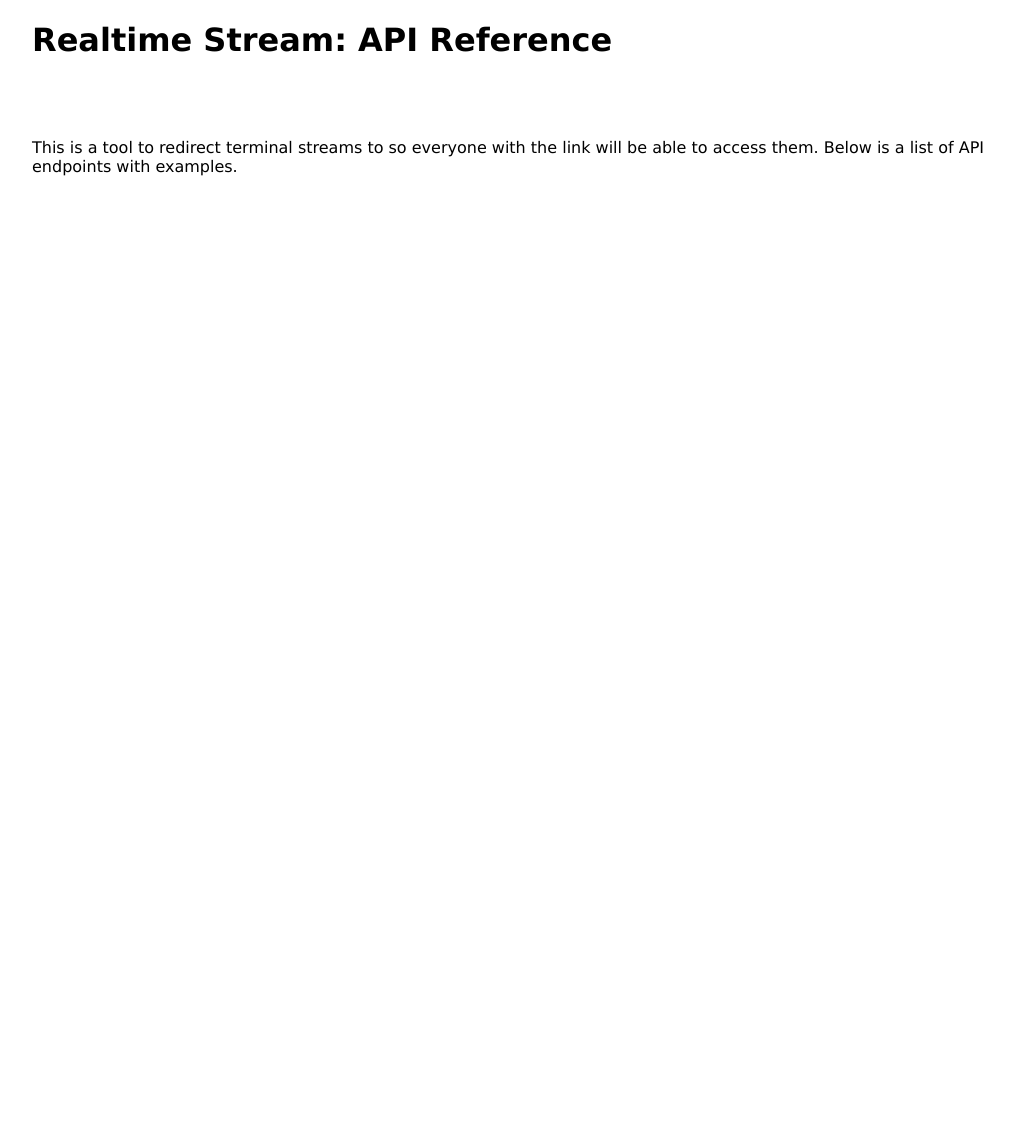
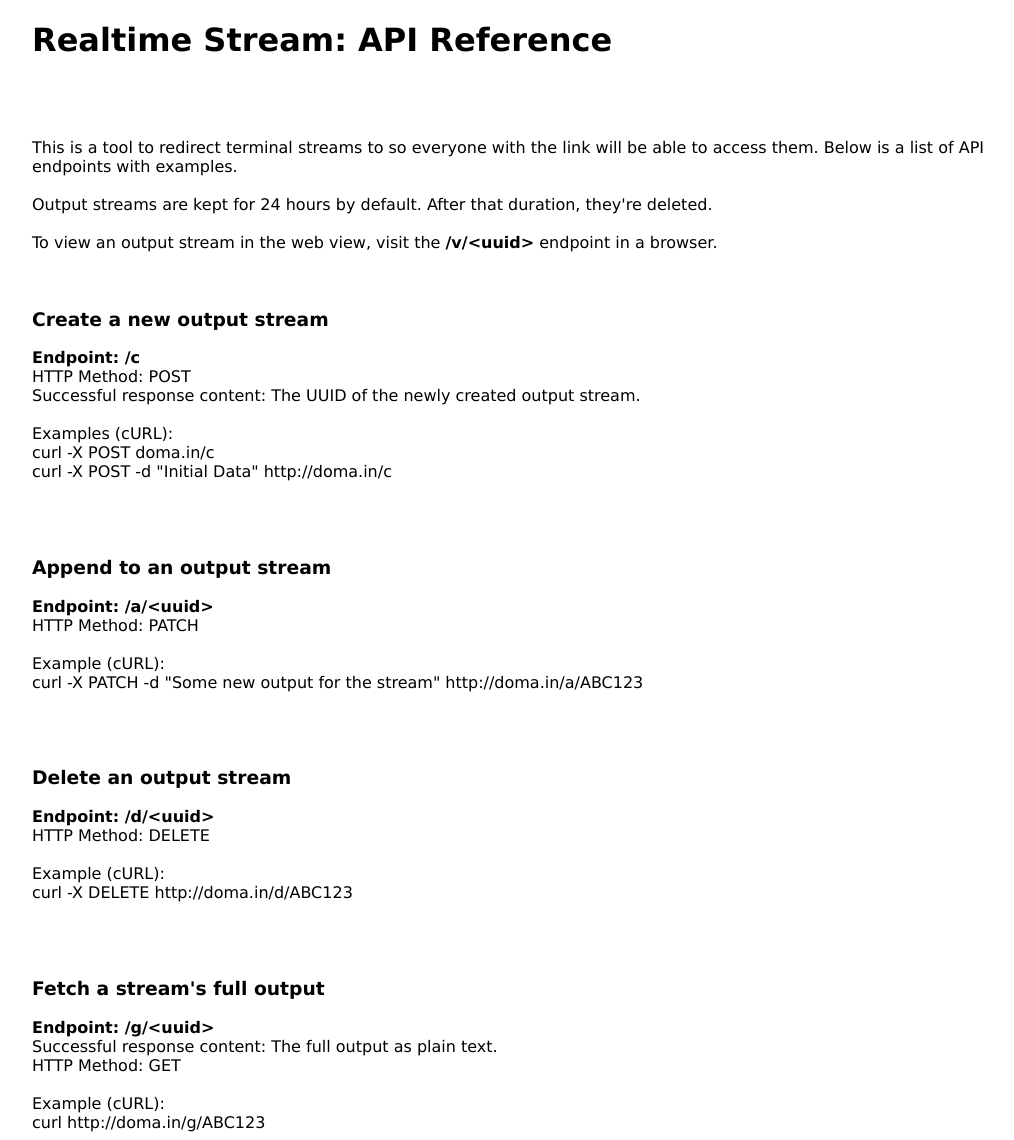
Before and after one commit to TheCheese42/realtime-stream, a Flask app: page / in a window 1280 px wide. Shown: the whole page, without its empty margins (128-1142 px from the left). Before the commit the page ends 176 px from the top, so only its background shows below. Run offline with Flask 3, Linux system fonts and the light colour scheme; parts of the project's set-up code (start-up, migrations or seed data) failed here and were passed over.

Commit message:
Implemented deletion daemon

```diff
--- a/rtstream/app.py
+++ b/rtstream/app.py
@@ -1,11 +1,12 @@
 import os
+import threading
 from pathlib import Path
 
 import dotenv
+from database import Database
+from delete_daemon import delete_daemon
 from flask import Flask, jsonify, render_template, request
 from mysql.connector import Error as ConnectorError
-
-from .database import Database
 
 app = Flask(__name__)
 
@@ -31,6 +32,7 @@ if password is None:
 if database is None:
     malformed_dotenv("MYSQL_DATABASE")
 
+
 DB = Database(
     host=host,
     user=user,
@@ -40,7 +42,12 @@ DB = Database(
 )
 
 
-INTERNAL_ERROR = jsonify({"error": "An internal error occurred."}), 500
+thread = threading.Thread(target=delete_daemon, daemon=True, args=(DB,))
+thread.start()
+
+
+with app.app_context():
+    INTERNAL_ERROR = jsonify({"error": "An internal error occurred."}), 500
 
 
 @app.route("/")
@@ -55,14 +62,19 @@ def create_output():
     except ConnectorError:
         return INTERNAL_ERROR
 
-    return jsonify(
-        {"message": "New output created successfully", "uuid": uuid}
-    ), 201
+    data = request.get_data().decode("utf-8")
+    if data:
+        try:
+            DB.append_to_output(uuid, data)
+        except ConnectorError:
+            return INTERNAL_ERROR
+
+    return uuid, 201
 
 
-@app.route("/a/<str:uuid>", methods=["PATCH"])
+@app.route("/a/<uuid>", methods=["PATCH"])
 def append_to_output(uuid):
-    data = request.get_json()
+    data = request.get_data().decode("utf-8")
 
     try:
         if not DB.has_output(uuid):
@@ -83,7 +95,7 @@ def append_to_output(uuid):
     return jsonify({"message": "Output appended successfully"}), 200
 
 
-@app.route("/d/<str:uuid>", methods=["DELETE"])
+@app.route("/d/<uuid>", methods=["DELETE"])
 def delete_output(uuid):
     try:
         if not DB.has_output(uuid):
@@ -97,3 +109,19 @@ def delete_output(uuid):
         return INTERNAL_ERROR
 
     return jsonify({"message": "Output deleted successfully"}), 200
+
+
+@app.route("/g/<uuid>")
+def get_output(uuid):
+    try:
+        if not DB.has_output(uuid):
+            return jsonify({"error": "Output doesn't exist"}), 404
+    except ConnectorError:
+        return INTERNAL_ERROR
+
+    try:
+        output = DB.get_output(uuid)
+    except ConnectorError:
+        return INTERNAL_ERROR
+
+    return output, 200
--- a/rtstream/templates/index.html
+++ b/rtstream/templates/index.html
@@ -25,7 +25,51 @@
 
     <br><br><br>
 
-    This is a tool to redirect terminal streams to so everyone with the link will be able to access them. Below is a list of API endpoints with examples.
+    This is a tool to redirect terminal streams to so everyone with the link will be able to access them. Below is a list of API endpoints
+    with examples.
+    <br><br>
+    Output streams are kept for 24 hours by default. After that duration, they're deleted.
+    <br><br>
+    To view an output stream in the web view, visit the <b>/v/&lt;uuid&gt;</b> endpoint in a browser.
+
+    <br><br><br>
+
+    <h3>Create a new output stream</h3>
+    <b>Endpoint: /c</b><br>
+    HTTP Method: POST<br>
+    Successful response content: The UUID of the newly created output stream.<br>
+    <br>
+    Examples (cURL):<br>
+    curl -X POST doma.in/c<br>
+    curl -X POST -d "Initial Data" http://doma.in/c<br>
+
+    <br><br><br>
+
+    <h3>Append to an output stream</h3>
+    <b>Endpoint: /a/&lt;uuid&gt;</b><br>
+    HTTP Method: PATCH<br>
+    <br>
+    Example (cURL):<br>
+    curl -X PATCH -d "Some new output for the stream" http://doma.in/a/ABC123<br>
+
+    <br><br><br>
+
+    <h3>Delete an output stream</h3>
+    <b>Endpoint: /d/&lt;uuid&gt;</b><br>
+    HTTP Method: DELETE<br>
+    <br>
+    Example (cURL):<br>
+    curl -X DELETE http://doma.in/d/ABC123<br>
+
+    <br><br><br>
+
+    <h3>Fetch a stream's full output</h3>
+    <b>Endpoint: /g/&lt;uuid&gt;</b><br>
+    Successful response content: The full output as plain text.<br>
+    HTTP Method: GET<br>
+    <br>
+    Example (cURL):<br>
+    curl http://doma.in/g/ABC123<br>
 
 </body>
 </html>
```
Also changed, not shown: rtstream/database.py (+9 -0 lines), rtstream/delete_daemon.py (added, +18 -0 lines).
